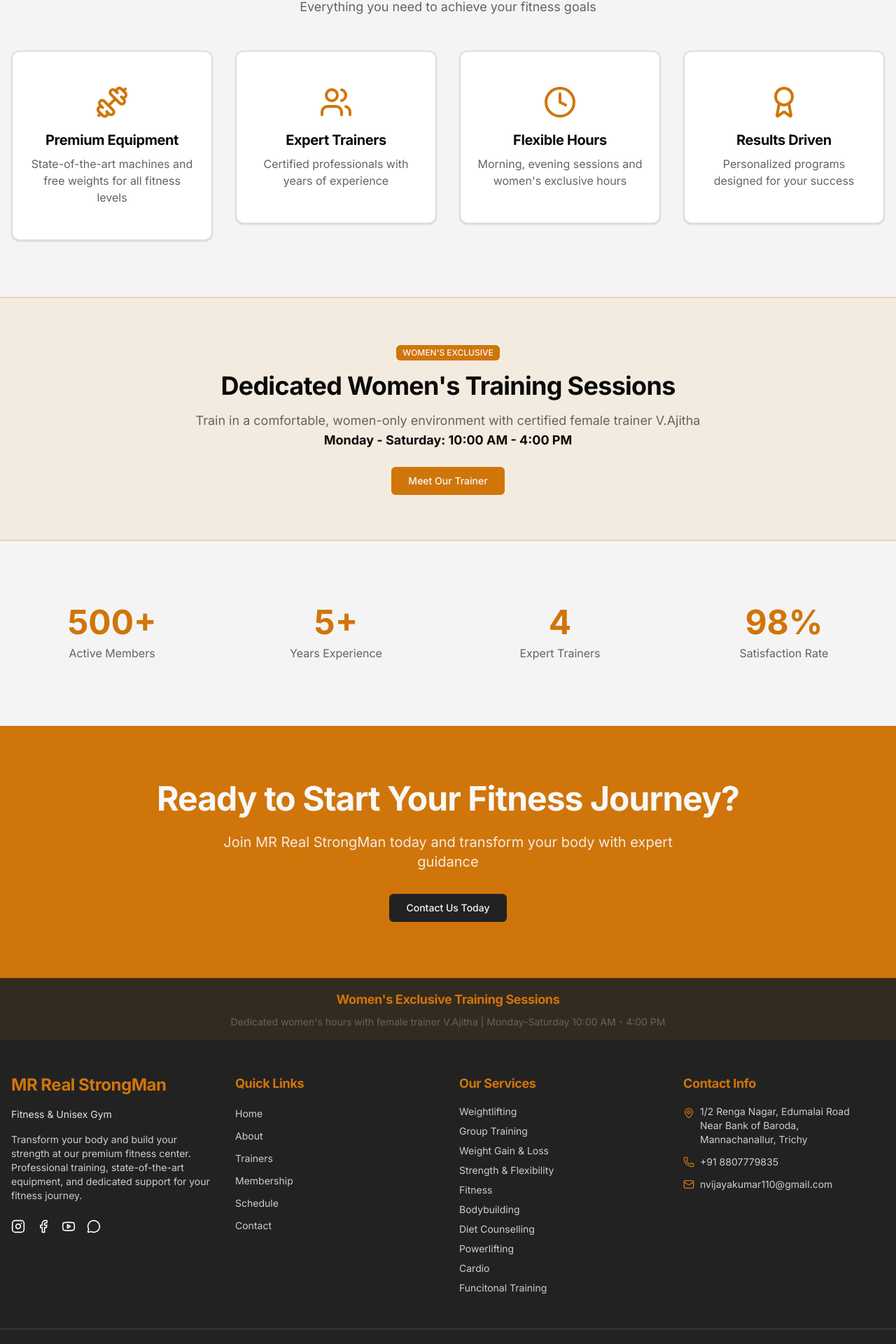
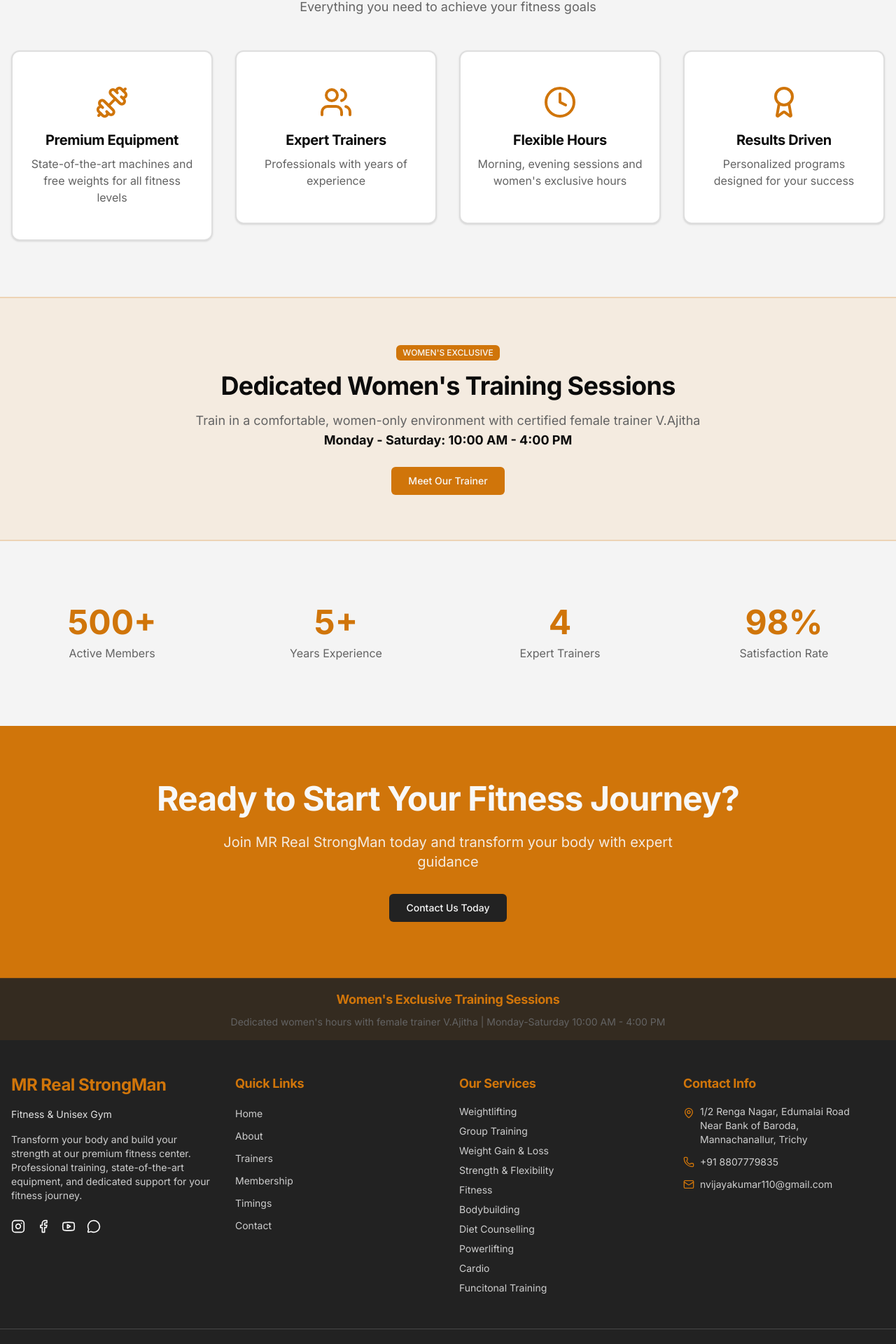
Before and after one commit to logan-codes/Mr-Strongman-Gym-Website, a Next.js app: page / in a window 1280 px wide. Shown: the part 814-2734 px from the top of the page at 70% size. Built offline with nearby package versions, Linux system fonts and the light colour scheme.

Commit message:
fix: broken links routing to non existent page

```diff
--- a/src/app/page.tsx
+++ b/src/app/page.tsx
@@ -21,7 +21,7 @@
     {
       icon: Users,
       title: "Expert Trainers",
-      description: "Certified professionals with years of experience",
+      description: "Professionals with years of experience",
     },
     {
       icon: Clock,
@@ -107,7 +107,7 @@
                     <Link href="/membership">Join Now</Link>
                   </Button>
                   <Button className="text-gray-500" size="lg" variant="outline" asChild>
-                    <Link href="/schedule">View Schedule</Link>
+                    <Link href="/timings">View Schedule</Link>
                   </Button>
                 </div>
               </div>
--- a/src/components/Footer.tsx
+++ b/src/components/Footer.tsx
@@ -68,8 +68,8 @@
                 </Link>
               </li>
               <li>
-                <Link href="/schedule" className="text-sm hover:text-primary transition-colors opacity-80 hover:opacity-100">
-                  Schedule
+                <Link href="/timings" className="text-sm hover:text-primary transition-colors opacity-80 hover:opacity-100">
+                  Timings
                 </Link>
               </li>
               <li>
```
